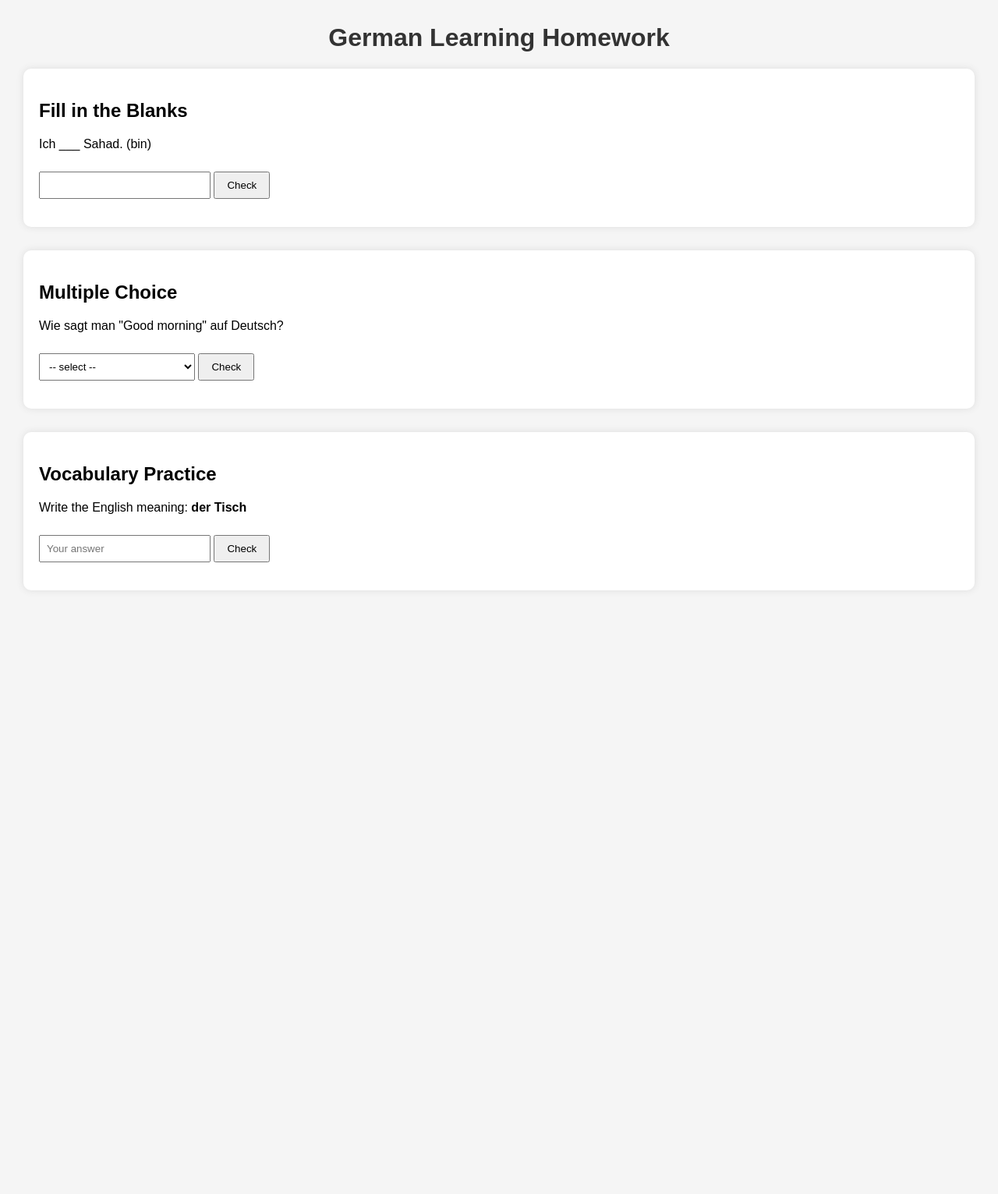
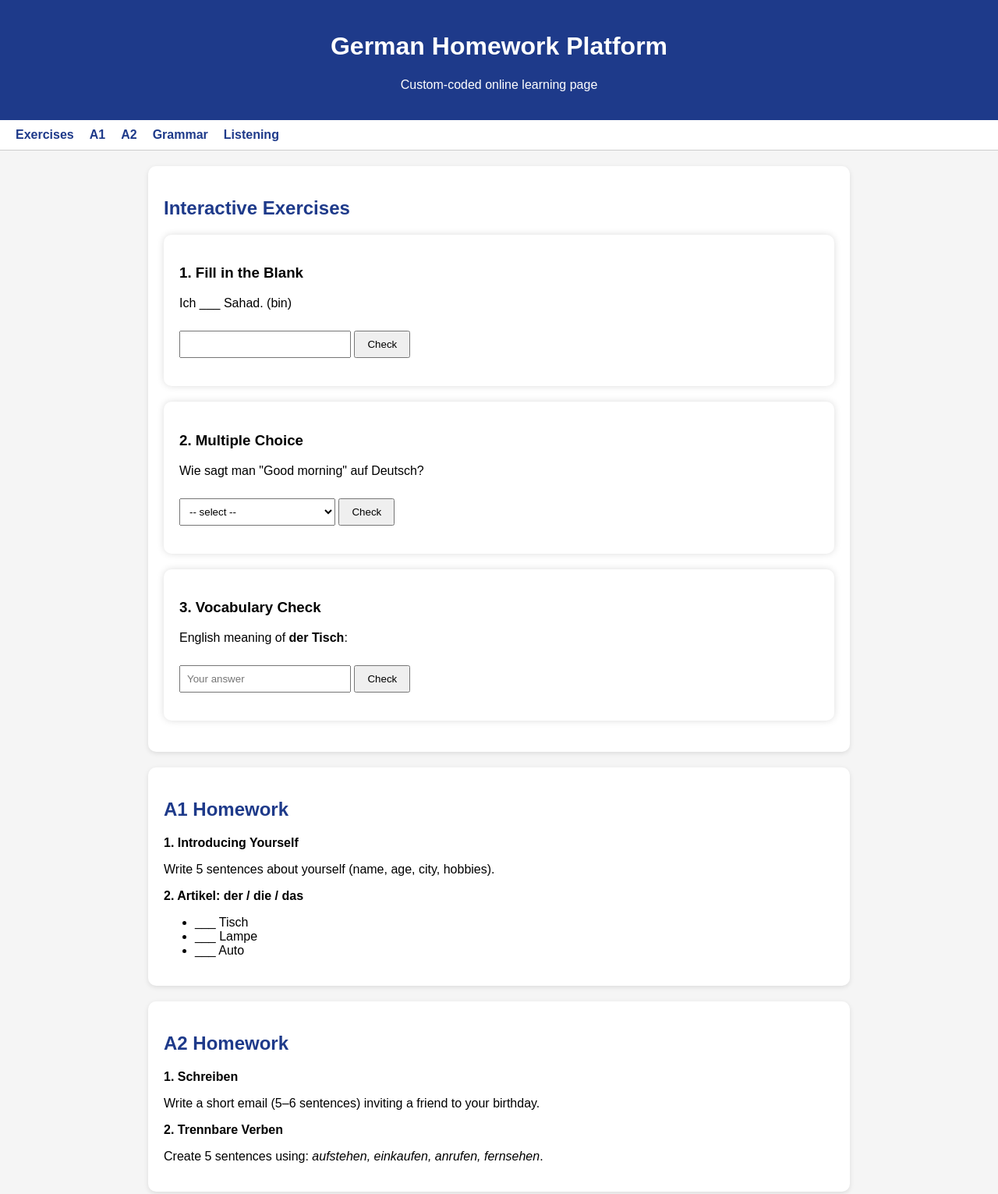
Before and after one commit to hungamawithme-sudo/german-homework, a plain HTML site: page index.html in a window 1280 px wide. Shown: the top 1531 px of the page at 78% size. Before the commit the page ends 800 px from the top, so only its background shows below. Drawn offline with Linux system fonts and the light colour scheme.

Commit message:
Update index.html

```diff
--- a/index.html
+++ b/index.html
@@ -2,94 +2,195 @@
 <html lang="en">
 <head>
     <meta charset="UTF-8">
-    <title>German Homework Practice</title>
+    <meta name="viewport" content="width=device-width, initial-scale=1.0">
+    <title>German Homework Platform</title>
 
-    <!-- Simple Styling -->
     <style>
         body {
             font-family: Arial, sans-serif;
-            margin: 30px;
+            margin: 0;
             background: #f5f5f5;
         }
-        h1 {
+        header {
+            background: #1e3a8a;
+            color: white;
+            padding: 20px;
             text-align: center;
-            color: #333;
         }
-        .box {
+        nav {
+            background: #fff;
+            padding: 10px 20px;
+            display: flex;
+            gap: 20px;
+            border-bottom: 1px solid #ccc;
+        }
+        nav a {
+            text-decoration: none;
+            color: #1e3a8a;
+            font-weight: bold;
+        }
+        .container {
+            padding: 20px;
+            max-width: 900px;
+            margin: auto;
+        }
+        .card {
             background: white;
             padding: 20px;
-            margin-bottom: 30px;
             border-radius: 10px;
+            margin-bottom: 20px;
+            box-shadow: 0 2px 6px rgba(0,0,0,0.1);
+        }
+        h2 { color: #1e3a8a; }
+
+        /* Interactive exercise styling */
+        .box {
+            background: #fff;
+            padding: 20px;
+            border-radius: 10px;
+            margin-bottom: 20px;
             box-shadow: 0 0 10px #ddd;
         }
         input, select {
             padding: 8px;
-            margin-top: 10px;
             width: 200px;
+            margin-top: 5px;
         }
         button {
             padding: 8px 15px;
+            cursor: pointer;
             margin-top: 10px;
-            cursor: pointer;
         }
-        .correct {
-            color: green;
-            font-weight: bold;
-        }
-        .wrong {
-            color: red;
-            font-weight: bold;
+        .correct { color: green; font-weight: bold; }
+        .wrong { color: red; font-weight: bold; }
+
+        footer {
+            text-align: center;
+            padding: 20px;
+            margin-top: 30px;
+            color: #555;
         }
     </style>
 </head>
 
 <body>
 
-<h1>German Learning Homework</h1>
+<header>
+    <h1>German Homework Platform</h1>
+    <p>Custom-coded online learning page</p>
+</header>
 
-<!-- -------------------------- -->
-<!-- 1. Fill in the blanks -->
-<!-- -------------------------- -->
+<nav>
+    <a href="#interactive">Exercises</a>
+    <a href="#a1">A1</a>
+    <a href="#a2">A2</a>
+    <a href="#grammar">Grammar</a>
+    <a href="#listening">Listening</a>
+</nav>
+
+<div class="container">
+
+    <!-- INTERACTIVE SECTION -->
+    <section id="interactive" class="card">
+        <h2>Interactive Exercises</h2>
+
         <div class="box">
-    <h2>Fill in the Blanks</h2>
+            <h3>1. Fill in the Blank</h3>
             <p>Ich ___ Sahad. (bin)</p>
             <input id="fill1" type="text">
             <button onclick="checkFill()">Check</button>
             <p id="fillResult"></p>
         </div>
 
-<!-- -------------------------- -->
-<!-- 2. Multiple Choice -->
-<!-- -------------------------- -->
         <div class="box">
-    <h2>Multiple Choice</h2>
+            <h3>2. Multiple Choice</h3>
             <p>Wie sagt man "Good morning" auf Deutsch?</p>
-
             <select id="mcq1">
                 <option value="">-- select --</option>
                 <option value="wrong">Gute Nacht</option>
                 <option value="correct">Guten Morgen</option>
                 <option value="wrong">Danke</option>
             </select>
-
             <button onclick="checkMCQ()">Check</button>
             <p id="mcqResult"></p>
         </div>
 
-<!-- -------------------------- -->
-<!-- 3. Vocabulary Check -->
-<!-- -------------------------- -->
         <div class="box">
-    <h2>Vocabulary Practice</h2>
-    <p>Write the English meaning: <strong>der Tisch</strong></p>
+            <h3>3. Vocabulary Check</h3>
+            <p>English meaning of <strong>der Tisch</strong>:</p>
             <input id="vocab1" type="text" placeholder="Your answer">
             <button onclick="checkVocab()">Check</button>
             <p id="vocabResult"></p>
         </div>
+    </section>
 
-<!-- JavaScript: checking logic -->
+    <!-- A1 SECTION -->
+    <section id="a1" class="card">
+        <h2>A1 Homework</h2>
+
+        <div class="exercise">
+            <strong>1. Introducing Yourself</strong>
+            <p>Write 5 sentences about yourself (name, age, city, hobbies).</p>
+        </div>
+
+        <div class="exercise">
+            <strong>2. Artikel: der / die / das</strong>
+            <ul>
+                <li>___ Tisch</li>
+                <li>___ Lampe</li>
+                <li>___ Auto</li>
+            </ul>
+        </div>
+    </section>
+
+    <!-- A2 SECTION -->
+    <section id="a2" class="card">
+        <h2>A2 Homework</h2>
+
+        <div class="exercise">
+            <strong>1. Schreiben</strong>
+            <p>Write a short email (5–6 sentences) inviting a friend to your birthday.</p>
+        </div>
+
+        <div class="exercise">
+            <strong>2. Trennbare Verben</strong>
+            <p>Create 5 sentences using: <em>aufstehen, einkaufen, anrufen, fernsehen</em>.</p>
+        </div>
+    </section>
+
+    <!-- GRAMMAR SECTION -->
+    <section id="grammar" class="card">
+        <h2>Grammar Exercises</h2>
+        <div class="exercise">
+            <strong>Präsens Conjugation</strong>
+            <p>Conjugate the verb <em>"machen"</em> for all pronouns.</p>
+        </div>
+        <div class="exercise">
+            <strong>Perfekt</strong>
+            <p>Write 5 sentences in Perfekt using "haben" and "sein".</p>
+        </div>
+    </section>
+
+    <!-- LISTENING SECTION -->
+    <section id="listening" class="card">
+        <h2>Listening Practice</h2>
+        <p>Play the audio and answer the questions:</p>
+        <audio controls>
+            <source src="audio/lesson1.mp3" type="audio/mpeg">
+        </audio>
+        <ul>
+            <li>Wo wohnt die Person?</li>
+            <li>Was macht sie am Wochenende?</li>
+        </ul>
+    </section>
+
+</div>
+
+<footer>
+    © 2025 German Homework Online – Custom coded
+</footer>
+
 <script>
-    // 1. Fill in the blank
     function checkFill() {
         let answer = document.getElementById("fill1").value.toLowerCase().trim();
         let result = document.getElementById("fillResult");
@@ -103,7 +204,6 @@
         }
     }
 
-    // 2. Multiple choice
     function checkMCQ() {
         let selected = document.getElementById("mcq1").value;
         let result = document.getElementById("mcqResult");
@@ -117,7 +217,6 @@
         }
     }
 
-    // 3. Vocabulary
     function checkVocab() {
         let answer = document.getElementById("vocab1").value.toLowerCase().trim();
         let result = document.getElementById("vocabResult");
```
Lines whose indentation alone changed are shown as unchanged.
